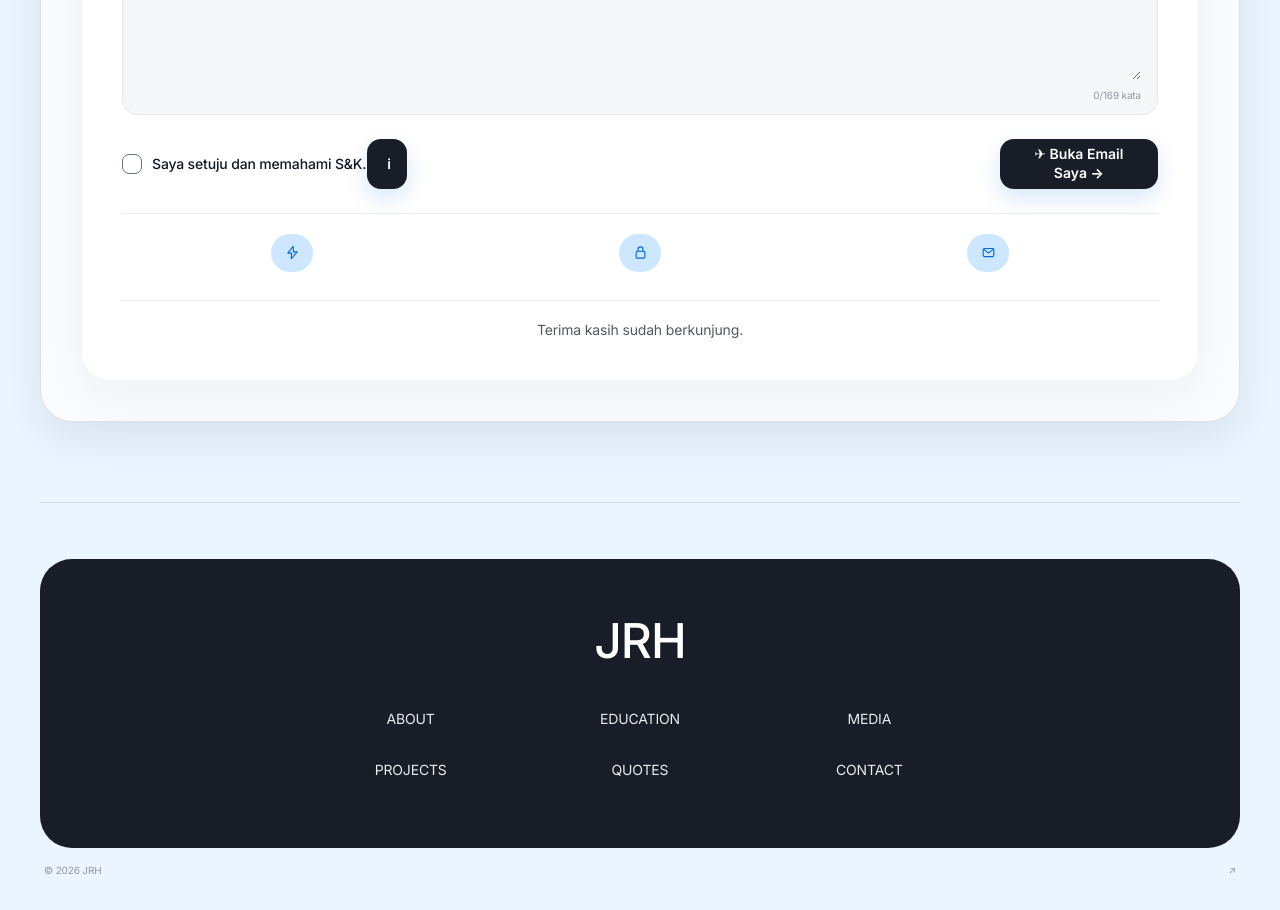
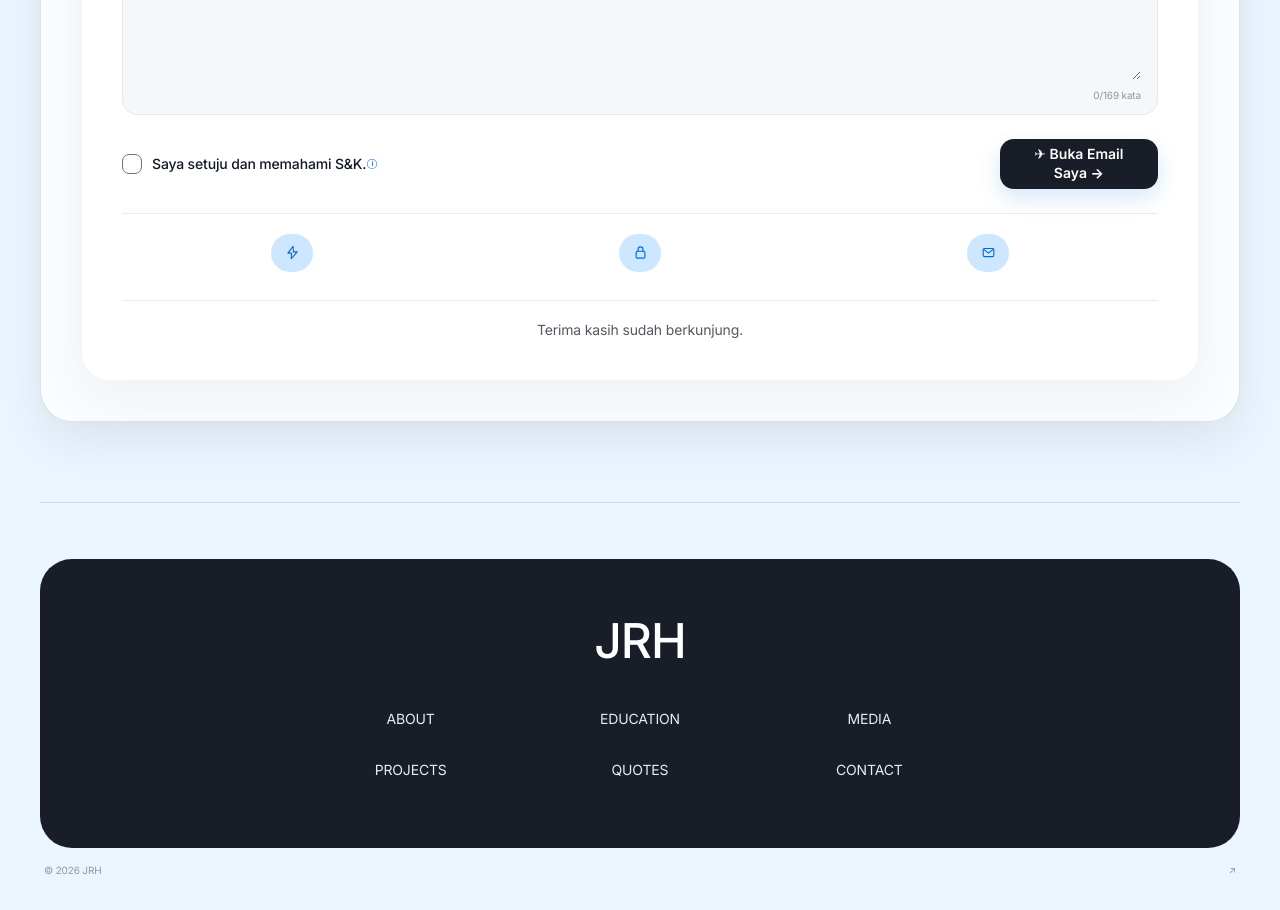
Before and after one commit to LionerHakim/JRHs, a React (Vite) app: page / in a window 1280 px wide. Shown: the part 5500-6410 px from the top of the page. Built offline with nearby package versions, Linux system fonts and the light colour scheme.

Commit message:
Fix S&K info icon size and clean outline

```diff
--- a/src/index.css
+++ b/src/index.css
@@ -2429,3 +2429,42 @@ button,.hero-pill,.ghost-pill,.project-link,.media-links a{
   .menu-toggle .nav-menu-lines{width:28px;height:28px}
   .nav-action.is-open::after{inset:-2px;border:4px solid #f5c542;border-radius:inherit;display:block}
 }
+
+
+
+/* S&K info — final minimal override */
+.terms-checkbox-info{
+  width:10px !important;
+  height:10px !important;
+  min-width:10px !important;
+  min-height:10px !important;
+  flex:0 0 10px !important;
+  margin-left:1px !important;
+  padding:0 !important;
+  border:0 !important;
+  border-radius:50% !important;
+  background:transparent !important;
+  color:#2563EB !important;
+  font-size:7px !important;
+  line-height:10px !important;
+  box-shadow:inset 0 0 0 .5px #2563EB !important;
+  outline:0 !important;
+  text-shadow:none !important;
+}
+.terms-checkbox-info::before{
+  display:none !important;
+  content:none !important;
+}
+.terms-checkbox-info:hover,
+.terms-checkbox-info:focus,
+.terms-checkbox-info:focus-visible,
+.terms-checkbox-info:active{
+  width:10px !important;
+  height:10px !important;
+  background:transparent !important;
+  color:#2563EB !important;
+  border:0 !important;
+  box-shadow:inset 0 0 0 .5px #2563EB !important;
+  outline:0 !important;
+  transform:none !important;
+}
```
